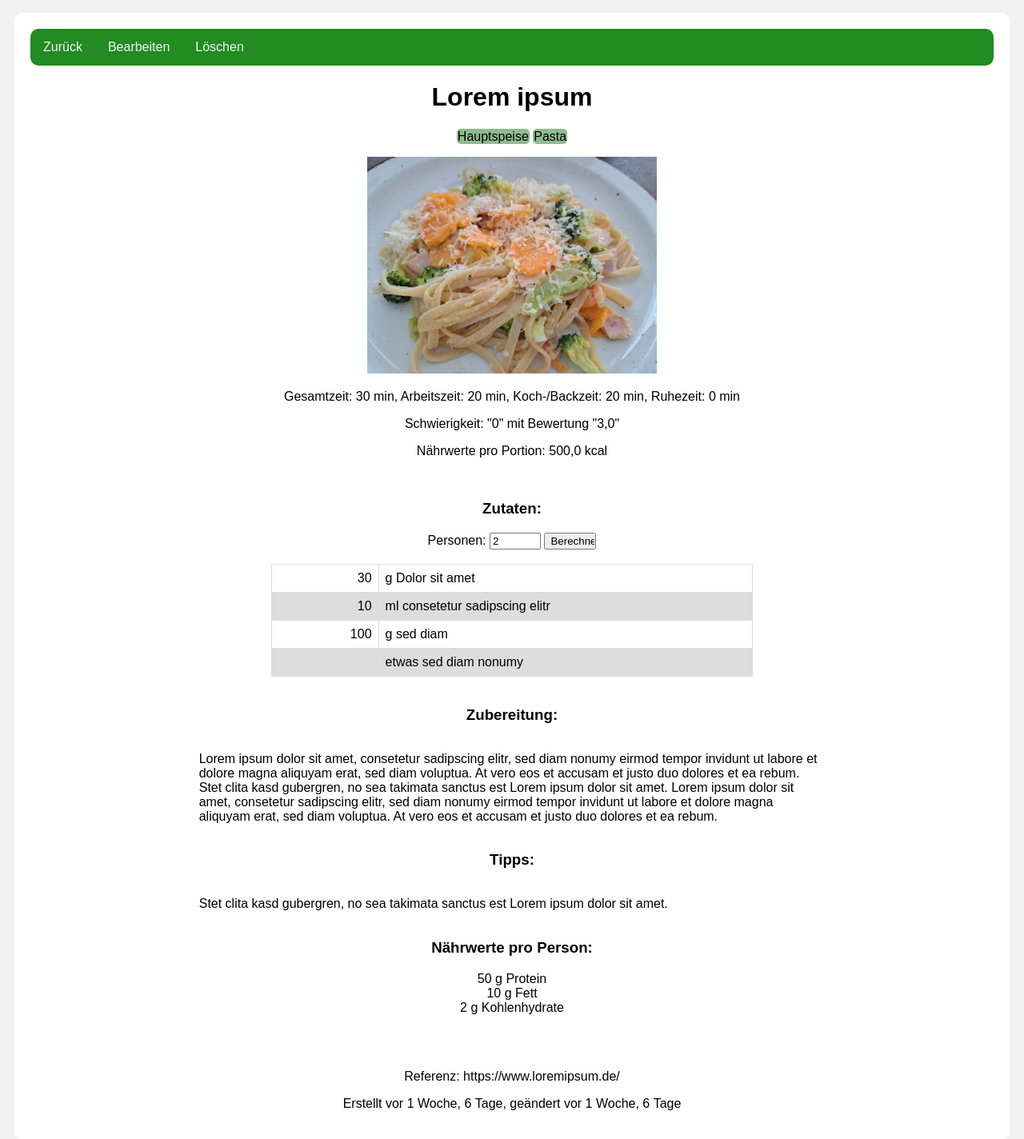
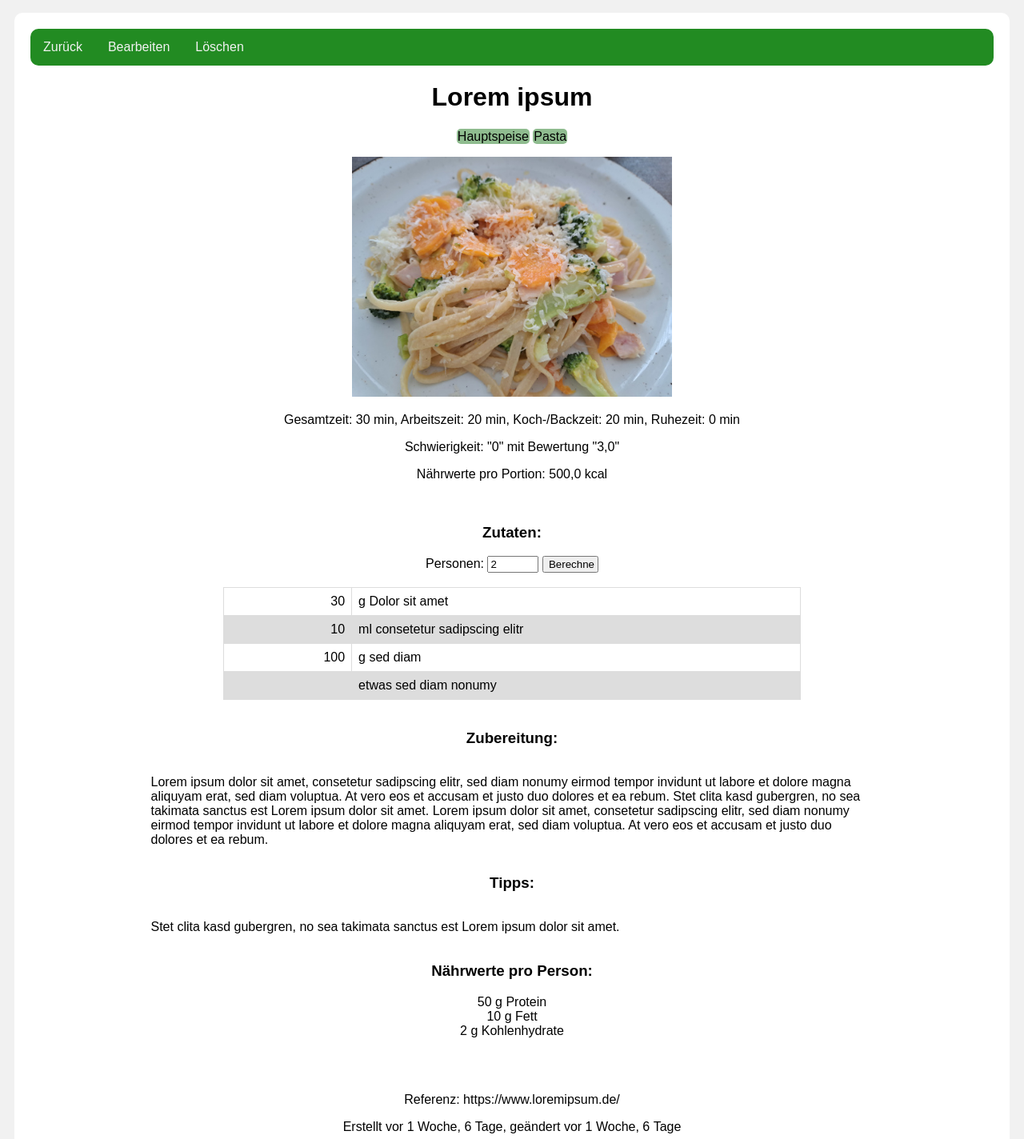
Before and after one commit to PatReis/fav_reps, a Django app: page /recipe/1/ in a window 1280 px wide. Shown: the part 258-1682 px from the top of the page at 80% size. Before the commit the page ends 1646 px from the top, so only its background shows below. Run offline with Django 5.2, Linux system fonts and the light colour scheme; data comes from the database, SQL or seed files in the repository.

Commit message:
Update recipe.html with adjusted image and text size.

```diff
--- a/recipes_app/templates/recipes_app/recipe.html
+++ b/recipes_app/templates/recipes_app/recipe.html
@@ -9,7 +9,7 @@ table {
   font-family: arial,
   sans-serif;
   border-collapse: collapse;
-  width: 50%;
+  width: 60%;
   margin: auto;
   border: 1;
 }
@@ -41,7 +41,7 @@ tr:nth-child(even) {
                 {% endfor %}
             </p>
         {% if recipe.image_meal %}
-            <img src="{{ recipe.image_meal.url }}" style="width: 30%; " >
+            <img src="{{ recipe.image_meal.url }}" style="width: auto; height: 300px;" >
         {% endif %}
         <p>
             Gesamtzeit: {{ recipe.expected_time_total|floatformat:"0" }} min,
@@ -62,7 +62,7 @@ tr:nth-child(even) {
                 {% csrf_token %}
                 <label for="id_persons">Personen:</label>
                 <input type="number" id="id_persons" name="persons" min="1" max="100" value="{{required_persons}}">
-                <input type="submit" value="Berechne" style="width: 65px;"/>
+                <input type="submit" value="Berechne" style="width: 70px;"/>
                 </form>
                 <br>
                 <table>
@@ -75,14 +75,14 @@ tr:nth-child(even) {
                 </table>
             <br>
             <h3>Zubereitung:</h3>
-            <div style="text-align: left; display: inline-block; width: 65%">
+            <div style="text-align: left; display: inline-block; width: 75%">
             <p>
                 {{ recipe.steps|linebreaks  }}
             </p>
             </div>
             <br>
             <h3>Tipps:</h3>
-            <div style="text-align: left; display: inline-block; width: 65%">
+            <div style="text-align: left; display: inline-block; width: 75%">
             <p>
                 {{ recipe.tips|linebreaks  }}
             </p>
```
